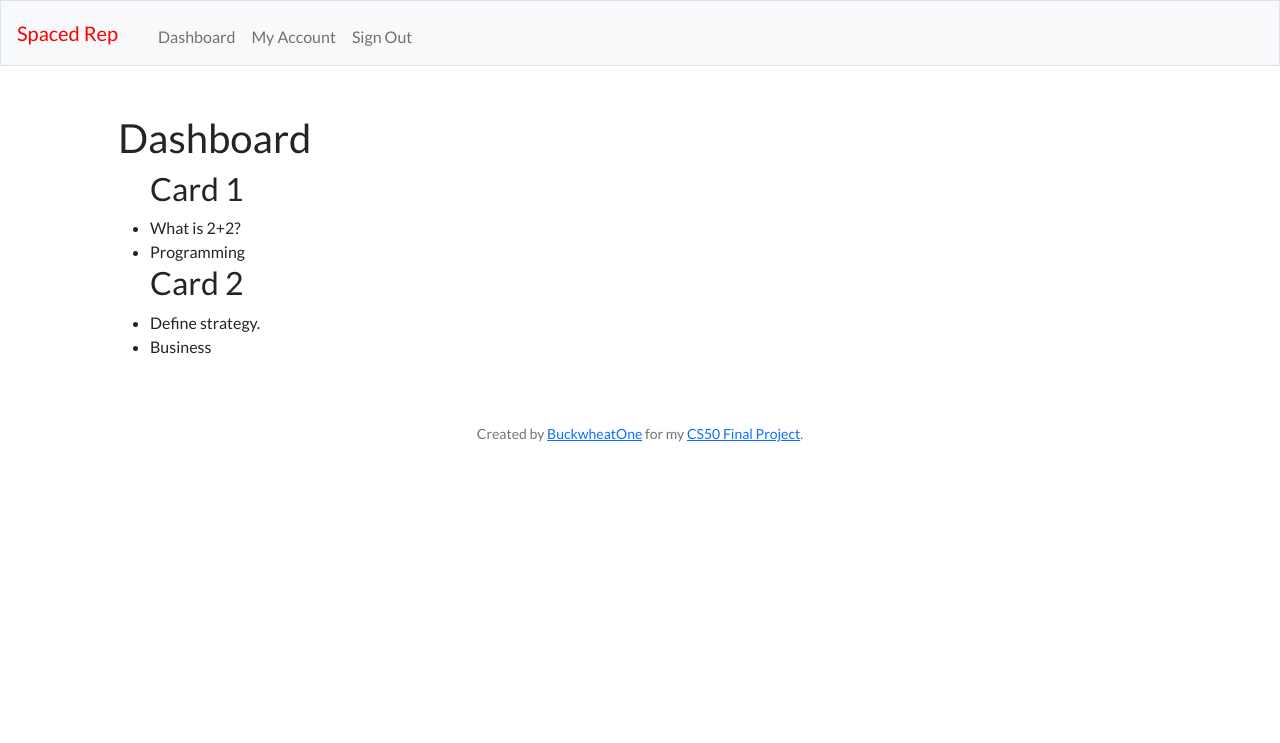
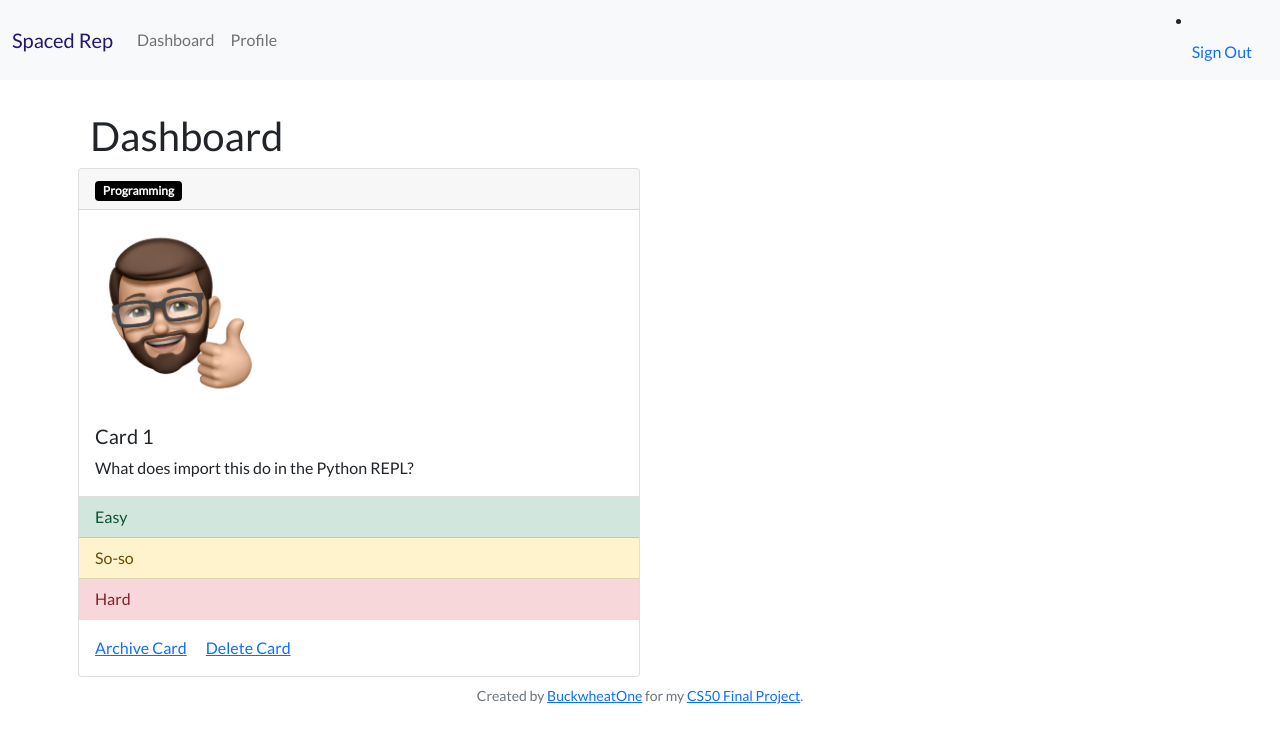
Before and after one commit to buckwheatone/cs50_final_project, a Flask app: page /dashboard in a window 1280 px wide. Shown: the top 743 px of the page. Run offline with Flask 2, Linux system fonts and the light colour scheme; the visitor is signed in with stand-in values (Sample User, id 1); some libraries are stand-ins or nearby versions.

Commit message:
build draft card layout

```diff
--- a/application.py
+++ b/application.py
@@ -7,15 +7,9 @@ from werkzeug.security import check_password_hash, generate_password_hash
 cards = [
     {
         'title': 'Card 1',
-        'question': 'What is 2+2?',
         'tags': 'Programming',
-        'answer': '4'
-    },
-        {
-        'title': 'Card 2',
-        'question': 'Define strategy.',
-        'tags': 'Business',
-        'answer': 'Great question!'
+        'question': 'What does import this do in the Python REPL?',
+        'answer': 'Prints out the Zen of Python'
     }
 ]
 
--- a/static/styles.css
+++ b/static/styles.css
@@ -1,3 +1,7 @@
 body {
     font-family: 'Lato', sans-serif;
 }
+
+.badge-pill {
+    background-color: black;
+}
--- a/templates/dashboard.html
+++ b/templates/dashboard.html
@@ -3,14 +3,28 @@
 {% block title %} Dashboard {% endblock %}
 
 {% block main %}
+    <h1 class="container">Dashboard</h1>
 
-    <h1>Dashboard</h1>
-    <ul>
     {% for card in cards %}
-        <h2>{{ card.title }}</h2>
-        <li>{{ card.question }}</li>
-        <li>{{ card.tags }}</li>
+    <div class="card" style="width: 50%;">
+        <div class="card-header">
+            <span class="badge badge-pill badge-secondary">{{card.tags}}</span>
+        </div>
+        <img src="/static/buckoji.jpeg" class="card-img-top img-fluid" style="max-width: 200px;" alt="...">
+        <div class="card-body">
+          <h5 class="card-title">{{ card.title }}</h5>
+          <p class="card-text">{{ card.question }}</p>
+        </div>
+        <ul class="list-group list-group-flush">
+          <li class="list-group-item list-group-item-success">Easy</li>
+          <li class="list-group-item list-group-item-warning">So-so</li>
+          <li class="list-group-item list-group-item-danger">Hard</li>
+        </ul>
+        <div class="card-body">
+          <a href="#" class="card-link">Archive Card</a>
+          <a href="#" class="card-link">Delete Card</a>
+        </div>
+      </div>
     {% endfor %}
-    </ul>
 
 {% endblock %}
--- a/templates/layout.html
+++ b/templates/layout.html
@@ -18,12 +18,35 @@
     </head>
 
     <body>
-        <nav class="navbar navbar-expand-md navbar-light bg-light border">
-            <a class="nav-link navbar-brand" href="/"><span style="color: red">Spaced Rep</span></a>
-            <button aria-controls="navbar" aria-expanded="false" aria-label="Toggle navigation" class="navbar-toggler" data-target="#navbar" data-toggle="collapse" type="button">
+        <nav class="navbar navbar-expand-md navbar-light bg-light mb-4">
+            <div class="container-fluid">
+              <a class="navbar-brand" href="/"><span style="color:rgb(38, 22, 109)">Spaced Rep</span></a>
+              <button class="navbar-toggler" type="button" data-bs-toggle="collapse" data-bs-target="#navbarCollapse" aria-controls="navbarCollapse" aria-expanded="false" aria-label="Toggle navigation">
                 <span class="navbar-toggler-icon"></span>
-            </button>
-            <div class="collapse navbar-collapse" id="navbar">
+              </button>
+              <div class="collapse navbar-collapse" id="navbarCollapse">
+                {% if session.user_id %}
+                <ul class="navbar-nav me-auto mb-2 mb-md-0">
+                  <li class="nav-item">
+                    <a class="nav-link" aria-current="page" href="#">Dashboard</a>
+                  </li>
+                  <li class="nav-item">
+                    <a class="nav-link" href="#">Profile</a>
+                  </li>
+                </ul>
+                <div class="d-flex">
+                    <li class="nav-item"><a class="nav-link" href="/signout">Sign Out</a></li>
+                </div>
+                {% else %}
+                <div class="d-flex">
+                  <a href="/signup"><button class="btn btn-secondary" type="Sign Up">Sign Up</button></a>
+                  <a href="/signin"><button class="btn btn-outline-secondary" type="submit">Sign In</button></a>
+                </div>
+                {% endif %}
+              </div>
+            </div>
+          </nav>
+        <!--
                 {% if session.user_id %}
                     <ul class="navbar-nav mr-auto mt-2">
                         <li class="nav-item"><a class="nav-link" href="/dashboard">Dashboard</a></li>
@@ -38,8 +61,7 @@
                         <li class="nav-item"><a class="nav-link" href="/signin">Sign In</a></li>
                     </ul>
                 {% endif %}
-            </div>
-        </nav>
+        -->
 
         {% if get_flashed_messages() %}
             <header>
@@ -49,7 +71,7 @@
             </header>
         {% endif %}
 
-        <main class="container p-5">
+        <main class="container p-2">
             {% block main %}{% endblock %}
         </main>
 
```
Also changed, not shown: static/Buckoji.jpeg (added).
